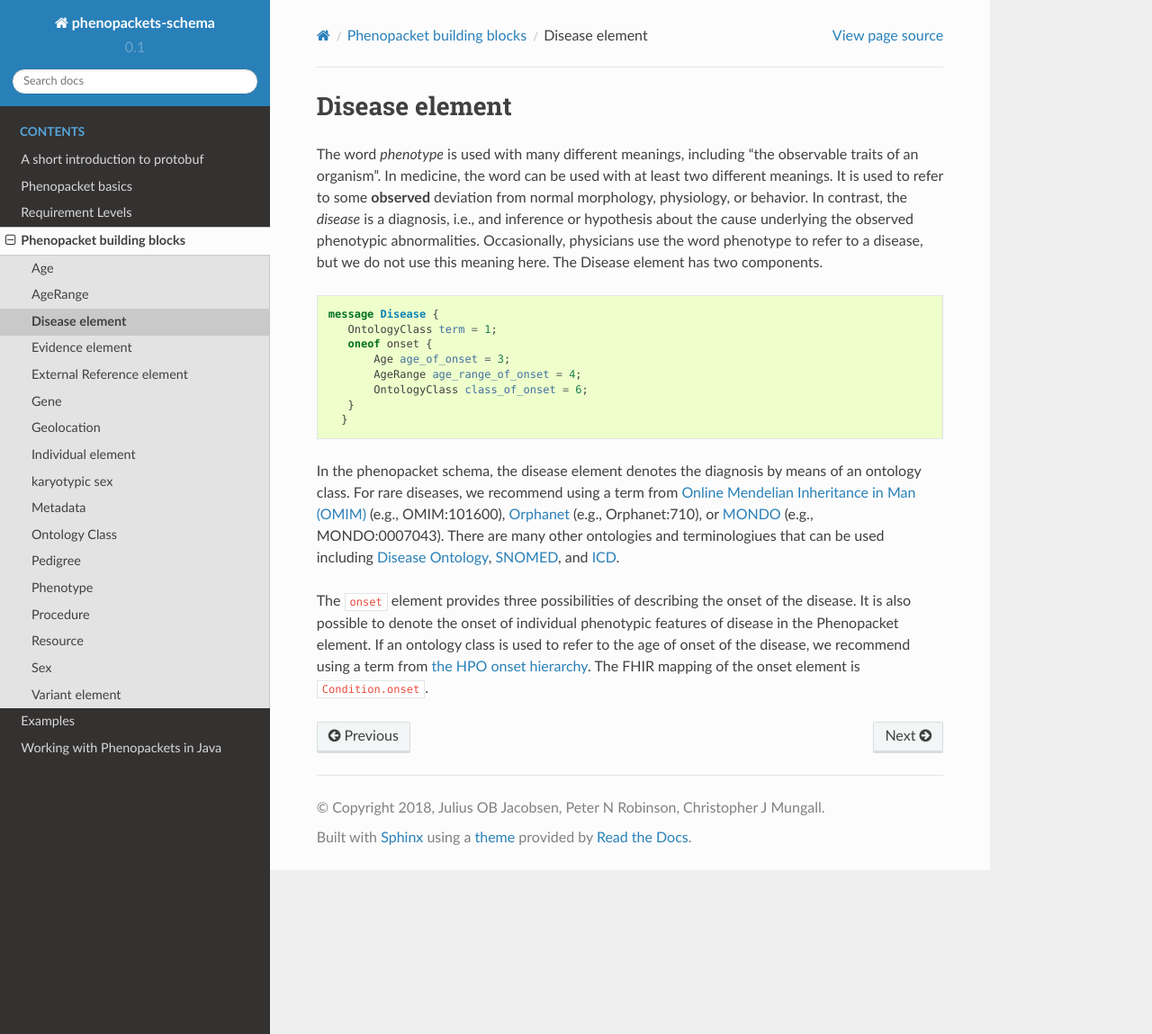
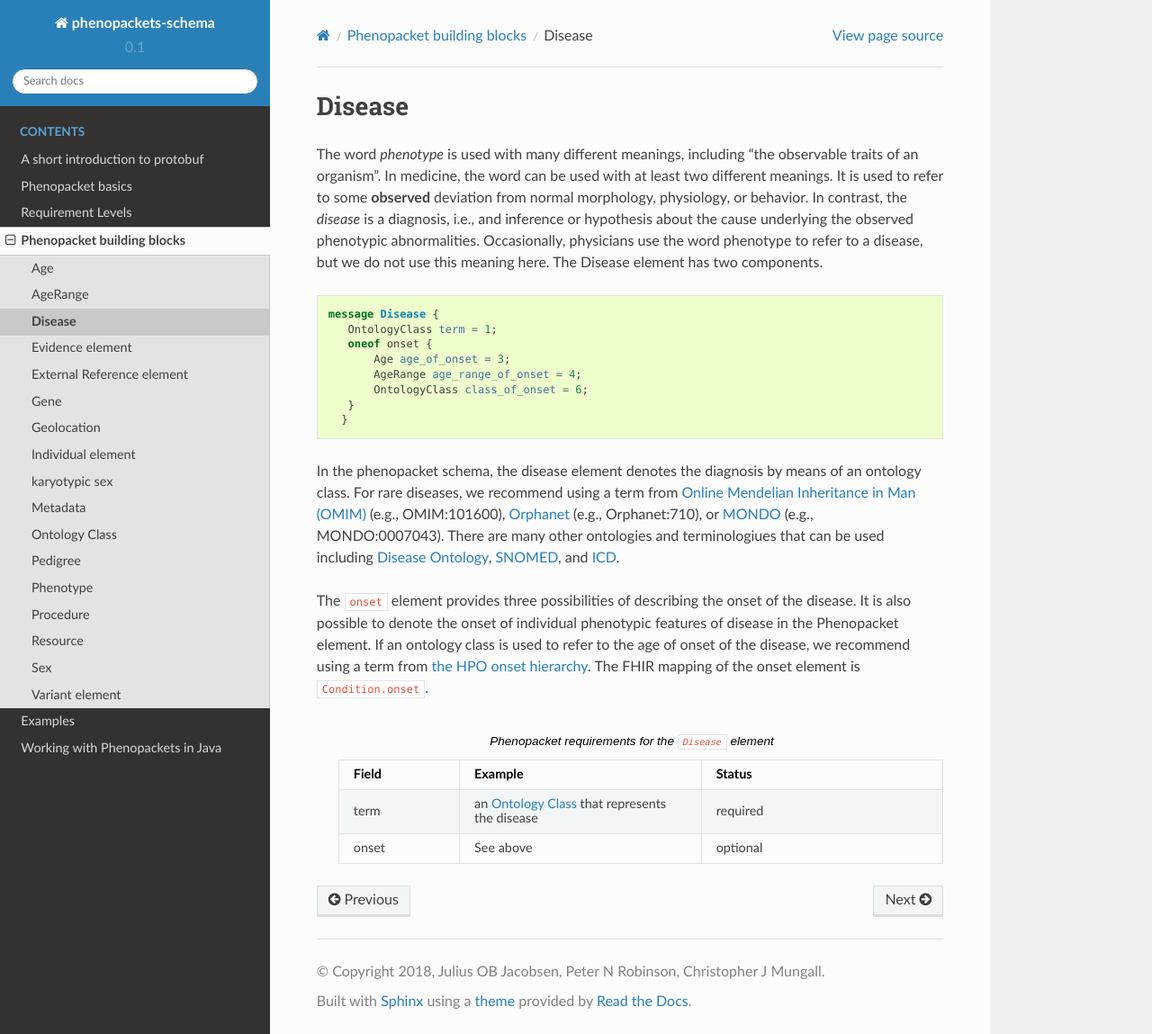
Before and after one commit to phenopackets/phenopacket-schema, a Sphinx documentation site: the page built from docs/disease.rst, in a window 1280 px wide and 1149 px high. Shown: the whole window at 90% size. Built offline with Sphinx 7.4.7 and the Read the Docs theme 2.0.0, drawn with Linux system fonts in a browser that asks for light colours.

Commit message:
disease element

```diff
--- a/docs/disease.rst
+++ b/docs/disease.rst
@@ -1,6 +1,8 @@
-===============
-Disease element
-===============
+.. _rstdisease:
+
+=======
+Disease
+=======
 
 The word *phenotype* is used with many different meanings, including "the observable traits of an organism”. In medicine,
 the word can be used with at least two different meanings. It is used to refer to
@@ -32,3 +34,19 @@ to denote the onset of individual phenotypic features of disease in the Phenopac
 is used to refer to the age of onset of the disease, we recommend using a term from
 `the HPO onset hierarchy <https://hpo.jax.org/app/browse/term/HP:0003674>`_. The FHIR mapping of the onset element
 is ``Condition.onset``.
+
+
+
+ .. list-table:: Phenopacket requirements for the ``Disease`` element
+    :widths: 25 50 50
+    :header-rows: 1
+
+    * - Field
+      - Example
+      - Status
+    * - term
+      - an :ref:`rstontologyclass` that represents the disease
+      - required
+    * - onset
+      - See above
+      - optional
```
Also changed, not shown: 1 other file.
